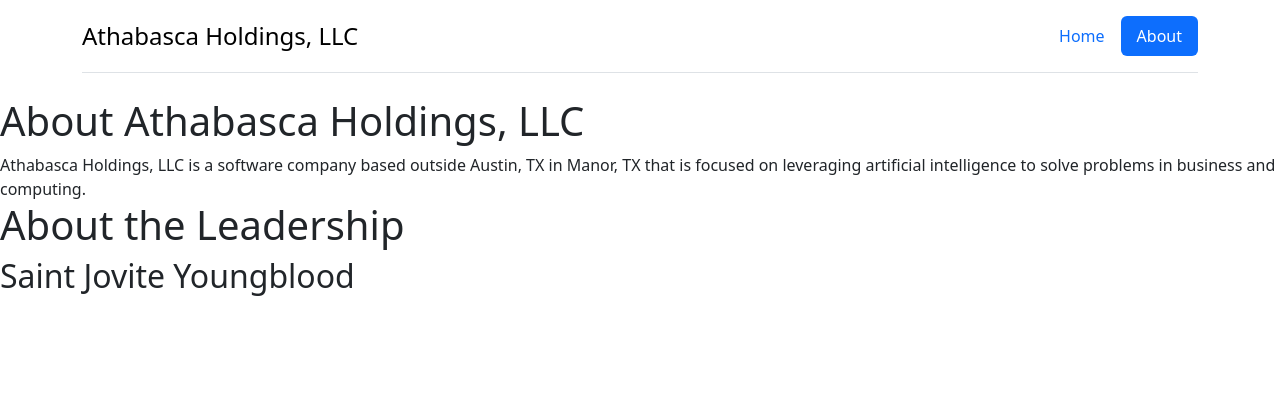
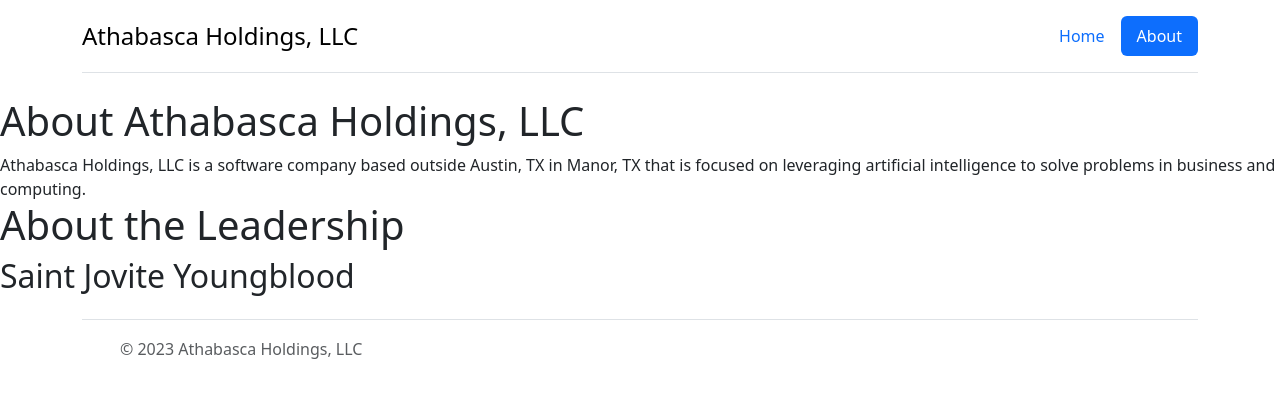
Before and after one commit to Athabasca-Holdings-Development/Athabasca-Holdings-Development.github.io, a plain HTML site: page about.html in a window 1280 px wide. Drawn offline with nearby package versions, Linux system fonts and the light colour scheme.

Commit message:
Update about.html

```diff
--- a/about.html
+++ b/about.html
@@ -27,6 +27,21 @@
     <h1>About the Leadership</h1>
     <h2>Saint Jovite Youngblood</h2>
 
+    <div class="container">
+  <footer class="d-flex flex-wrap justify-content-between align-items-center py-3 my-4 border-top">
+    <div class="col-md-4 d-flex align-items-center">
+      <a href="/" class="mb-3 me-2 mb-md-0 text-body-secondary text-decoration-none lh-1">
+        <svg class="bi" width="30" height="24"><use xlink:href="#bootstrap"/></svg>
+      </a>
+      <span class="mb-3 mb-md-0 text-body-secondary">&copy; 2023 Athabasca Holdings, LLC</span>
+    </div>
+
+    <ul class="nav col-md-4 justify-content-end list-unstyled d-flex">
+      <li class="ms-3"><a class="text-body-secondary" href="https://www.twitter.com/athabasca_llc"><svg class="bi" width="24" height="24"><use xlink:href="#twitter"/></svg></a></li>
+    </ul>
+  </footer>
+</div>
+
     <script src="https://cdn.jsdelivr.net/npm/bootstrap@5.3.0/dist/js/bootstrap.bundle.min.js" integrity="sha384-geWF76RCwLtnZ8qwWowPQNguL3RmwHVBC9FhGdlKrxdiJJigb/j/68SIy3Te4Bkz" crossorigin="anonymous"></script>
   </body>
 </html>
```
